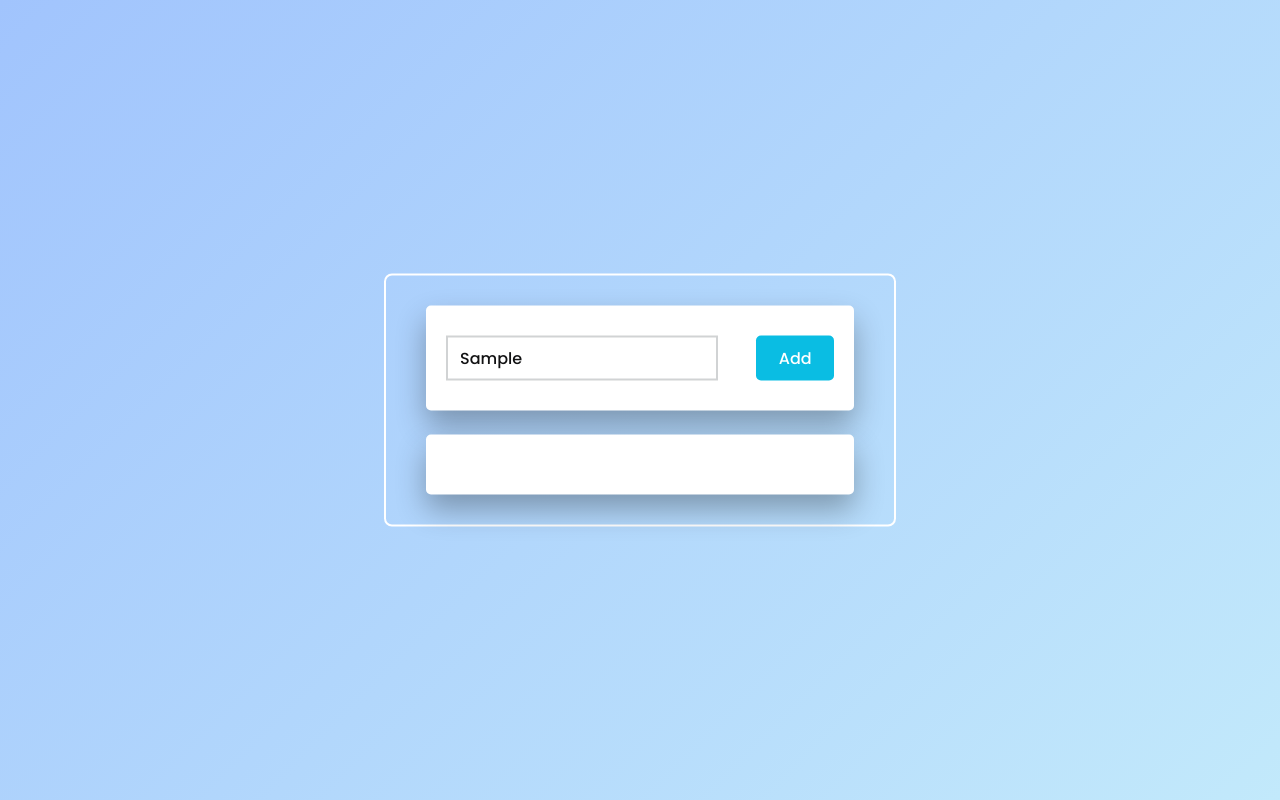
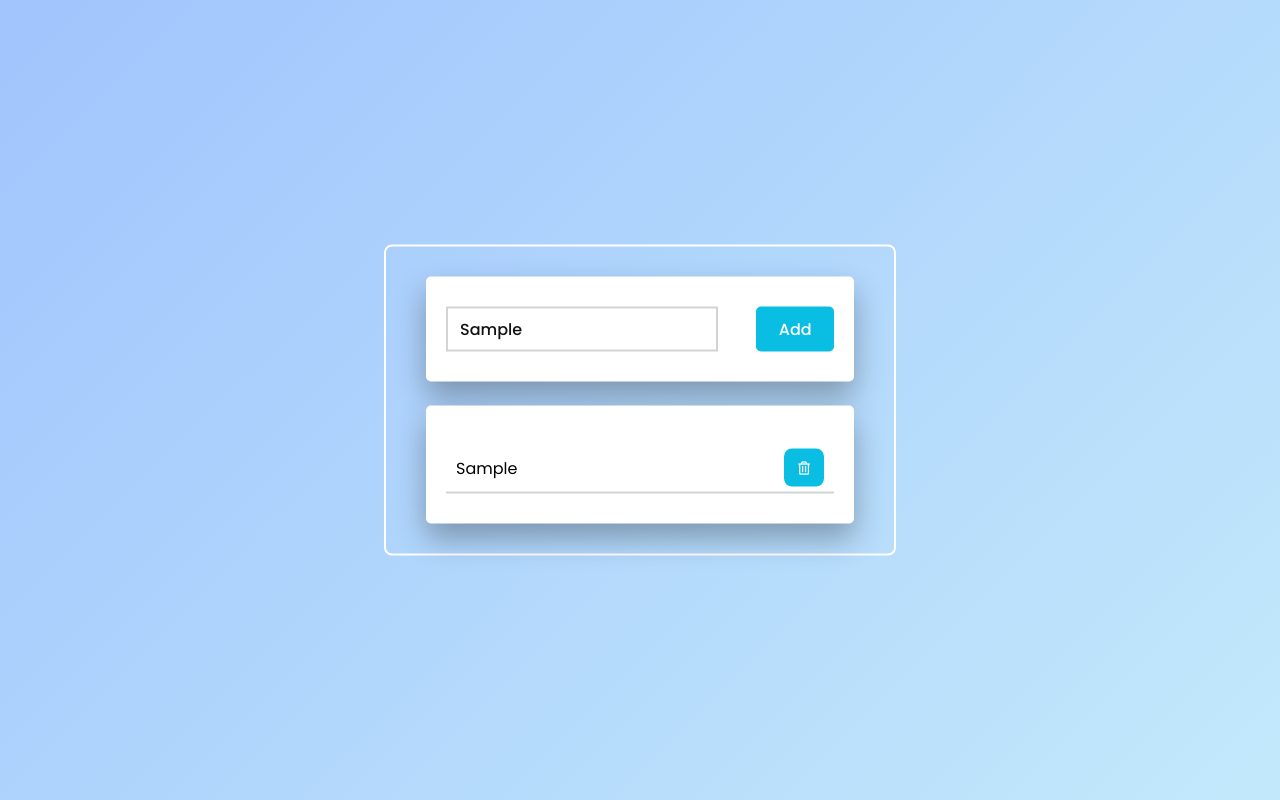
Before and after one commit to anderama/To-do-list, a plain HTML site: page index.html in a window 1280 px wide. Both pictures are taken after typing "Sample" into the empty fields and a click on the button "Add". Drawn offline with Linux system fonts and the light colour scheme.

Commit message:
Adicionando validação para input vazio e adicionando novas tarefas

```diff
--- a/index.html
+++ b/index.html
@@ -8,6 +8,7 @@
   <link rel="preconnect" href="https://fonts.gstatic.com" crossorigin>
   <link href="https://fonts.googleapis.com/css2?family=Poppins:wght@400;500;700&display=swap" rel="stylesheet">
   <link rel="stylesheet" href="style.css">
+  <link rel="stylesheet" href="https://cdnjs.cloudflare.com/ajax/libs/font-awesome/5.15.4/css/all.min.css" integrity="sha512-1ycn6IcaQQ40/MKBW2W4Rhis/DbILU74C1vSrLJxCq57o941Ym01SwNsOMqvEBFlcgUa6xLiPY/NS5R+E6ztJQ==" crossorigin="anonymous" referrerpolicy="no-referrer" />
   <title>To do list</title>
 </head>
 <body>
@@ -20,5 +21,6 @@
 
     </div>
   </div>
+  <script src="script.js"></script>
 </body>
 </html>
--- a/script.js
+++ b/script.js
@@ -0,0 +1,17 @@
+// Adicionando validação para campo de input vazio
+document.querySelector('#push').onclick = function() {
+  if(document.querySelector('#newtask input').value.length == 0) {
+    alert("Por favor, insira uma tarefa válida!")
+  } else {
+    // Adicionando uma nova tarefa
+    document.querySelector('#tasks').innerHTML
+    += `<div class="task">
+          <span id="taskname">
+            ${document.querySelector('#newtask input').value}
+          </span>
+          <button class="delete">
+            <i class="far fa-trash-alt"></i>
+          </button>
+        </div>`
+  }
+}
--- a/style.scss
+++ b/style.scss
@@ -71,3 +71,32 @@ body {
   width: 100%;
   position: relative;
 }
+
+.task {
+  background-color: #fff;
+  height: 50px;
+  padding: 5px 10px;
+  margin-top: 8px;
+  display: flex;
+  align-items: center;
+  justify-content: space-between;
+  border-bottom: 2px solid #d1d3d4;
+  cursor: pointer;
+
+  span {
+    font-family: 'Poppins', sans-serif;
+    font-size: 16px;
+    font-weight: 400;
+  }
+
+  button {
+    background-color: #0abde3;
+    color: #ffffff;
+    height: 100%;
+    width: 40px;
+    border-radius: 8px;
+    border: none;
+    cursor: pointer;
+    outline: none;
+  }
+}
```
Also changed, not shown: style.css, 1 other file.
